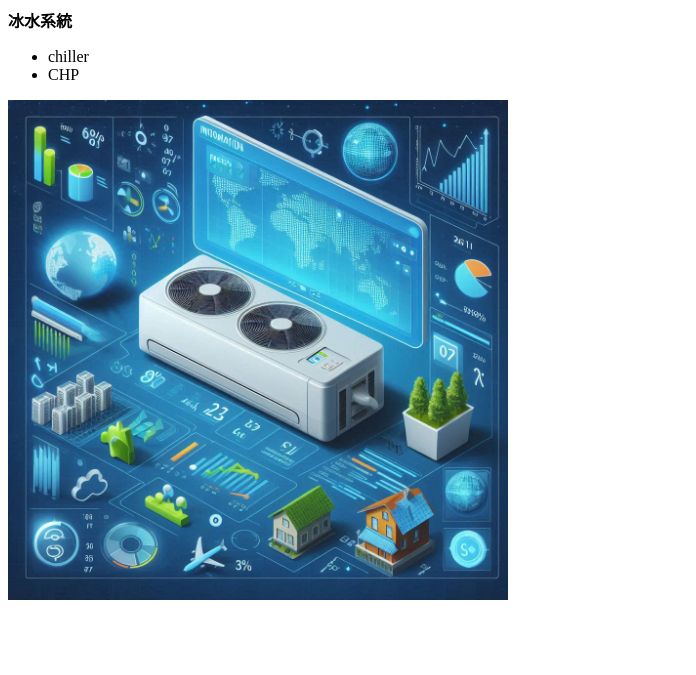
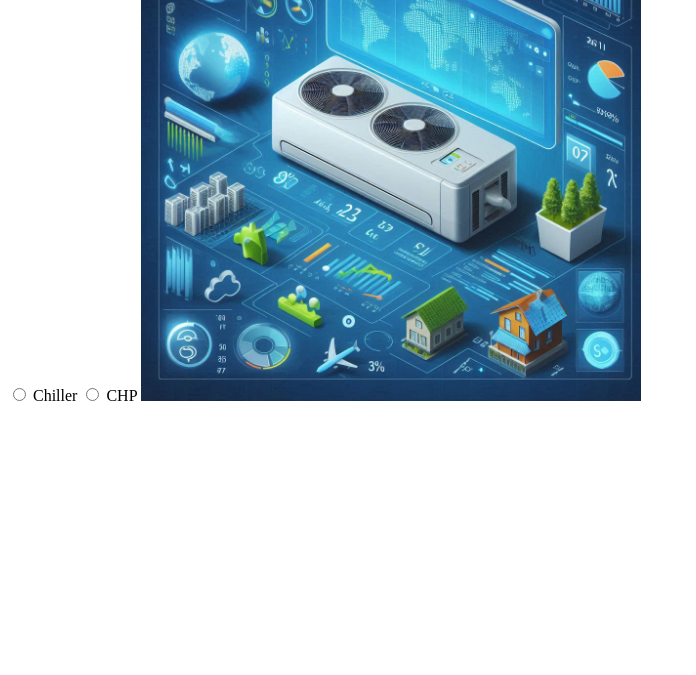
Before and after one commit to JasonhvacTW/myweb, a plain HTML site: page index.html in a window 1280 px wide. Shown: the part 125-800 px from the top of the page, without its empty margins (0-696 px from the left). Drawn offline with Linux system fonts and the light colour scheme.

Commit message:
Update index.html

```diff
--- a/index.html
+++ b/index.html
@@ -5,14 +5,15 @@
 </head>
 <body>
     <br>
-    <br>
-    <!-- e04e04e04 -->
-    <h1><b>我是冰水主機</b></h1>
-    <p><b>冰水系統</b></p>
-<ul>
-<li>chiller</li>
-<li>CHP</li>
- </ul>
+<label for="">
+ <input type="radio" name="q1" id="" value="CH">
+ Chiller
+</label>
+<label for="">
+    <input type="radio" name="q1" id="" value="CHP">
+    CHP
+   </label>
+
  <a href="https://app.suno.ai/song/483704b0-0e37-4bd2-b271-6fccd4fe7b98">
  <img src="hvac.jpg" height="500" alt="嘿嘿">
 </a>
```
